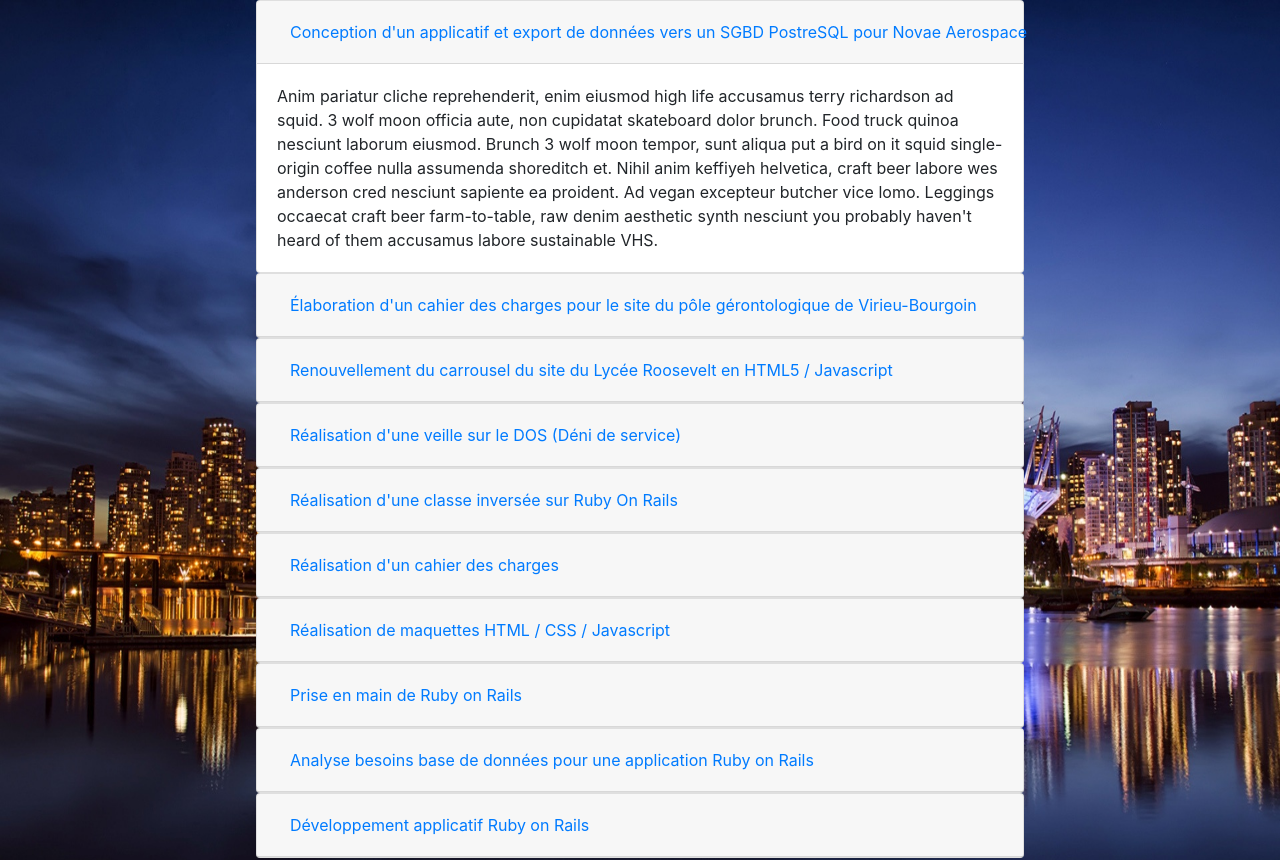
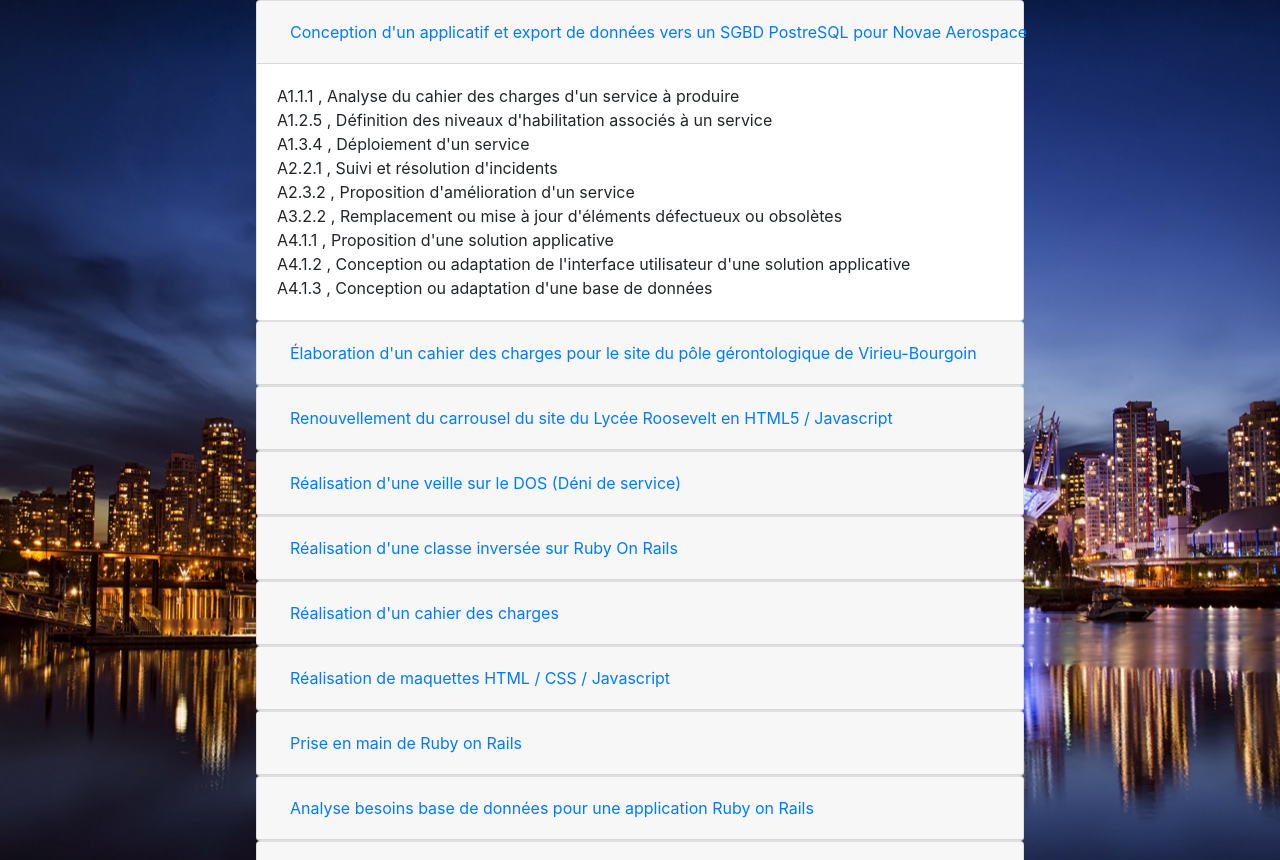
Before and after one commit to Alyndel/site_perso, a PHP site: page /comp.php in a window 1280 px wide. Shown: the part 56-916 px from the top of the page. Run offline with PHP 8.4, Linux system fonts and the light colour scheme; some libraries are stand-ins or nearby versions.

Commit message:
test mission 1

```diff
--- a/comp.php
+++ b/comp.php
@@ -15,7 +15,23 @@
 
 		    <div id="collapseOne" class="collapse show" aria-labelledby="headingOne" data-parent="#accordion">
 		      <div class="card-body">
-		        Anim pariatur cliche reprehenderit, enim eiusmod high life accusamus terry richardson ad squid. 3 wolf moon officia aute, non cupidatat skateboard dolor brunch. Food truck quinoa nesciunt laborum eiusmod. Brunch 3 wolf moon tempor, sunt aliqua put a bird on it squid single-origin coffee nulla assumenda shoreditch et. Nihil anim keffiyeh helvetica, craft beer labore wes anderson cred nesciunt sapiente ea proident. Ad vegan excepteur butcher vice lomo. Leggings occaecat craft beer farm-to-table, raw denim aesthetic synth nesciunt you probably haven't heard of them accusamus labore sustainable VHS.
+		        A1.1.1 , Analyse du cahier des charges d'un service à produire
+						<br>
+						A1.2.5 , Définition des niveaux d'habilitation associés à un service
+						<br>
+						A1.3.4 , Déploiement d'un service
+						<br>
+						A2.2.1 , Suivi et résolution d'incidents
+						<br>
+						A2.3.2 , Proposition d'amélioration d'un service
+						<br>
+						A3.2.2 , Remplacement ou mise à jour d'éléments défectueux ou obsolètes
+						<br>
+						A4.1.1 , Proposition d'une solution applicative
+						<br>
+						A4.1.2 , Conception ou adaptation de l'interface utilisateur d'une solution applicative
+						<br>
+						A4.1.3 , Conception ou adaptation d'une base de données
 		      </div>
 		    </div>
 		  </div>
```
